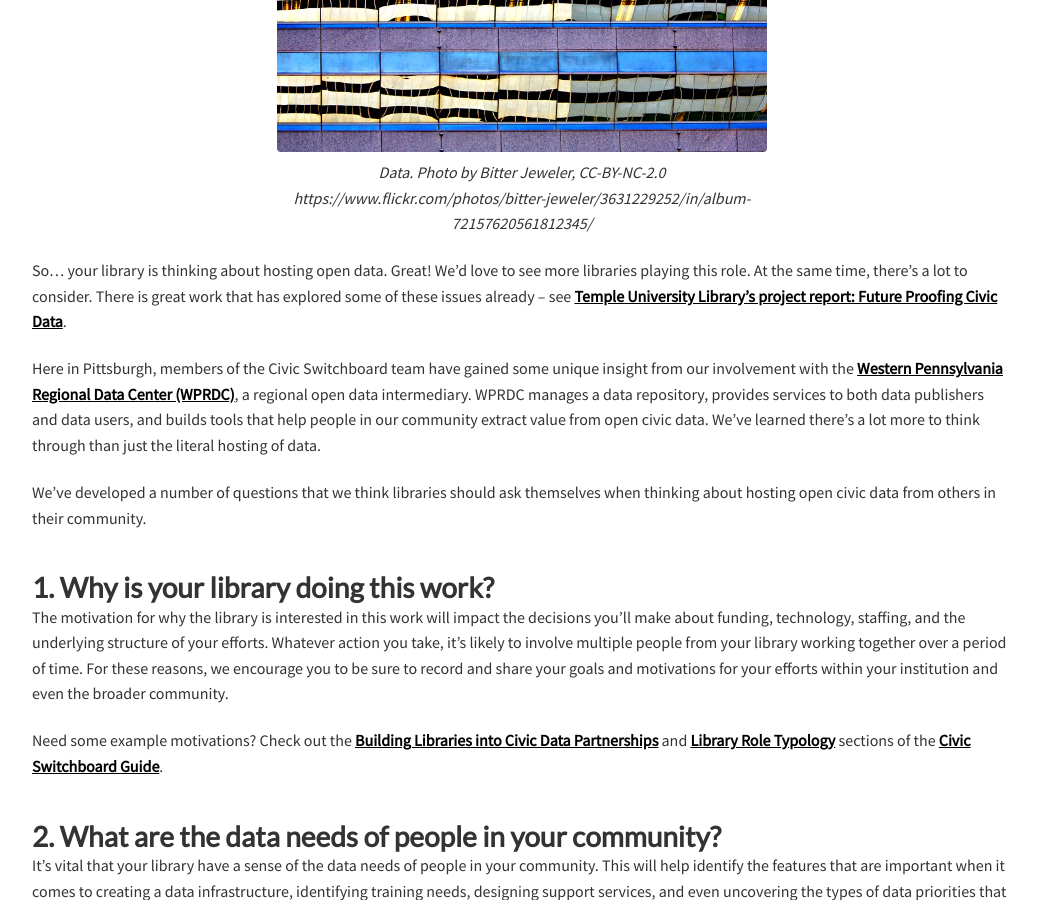
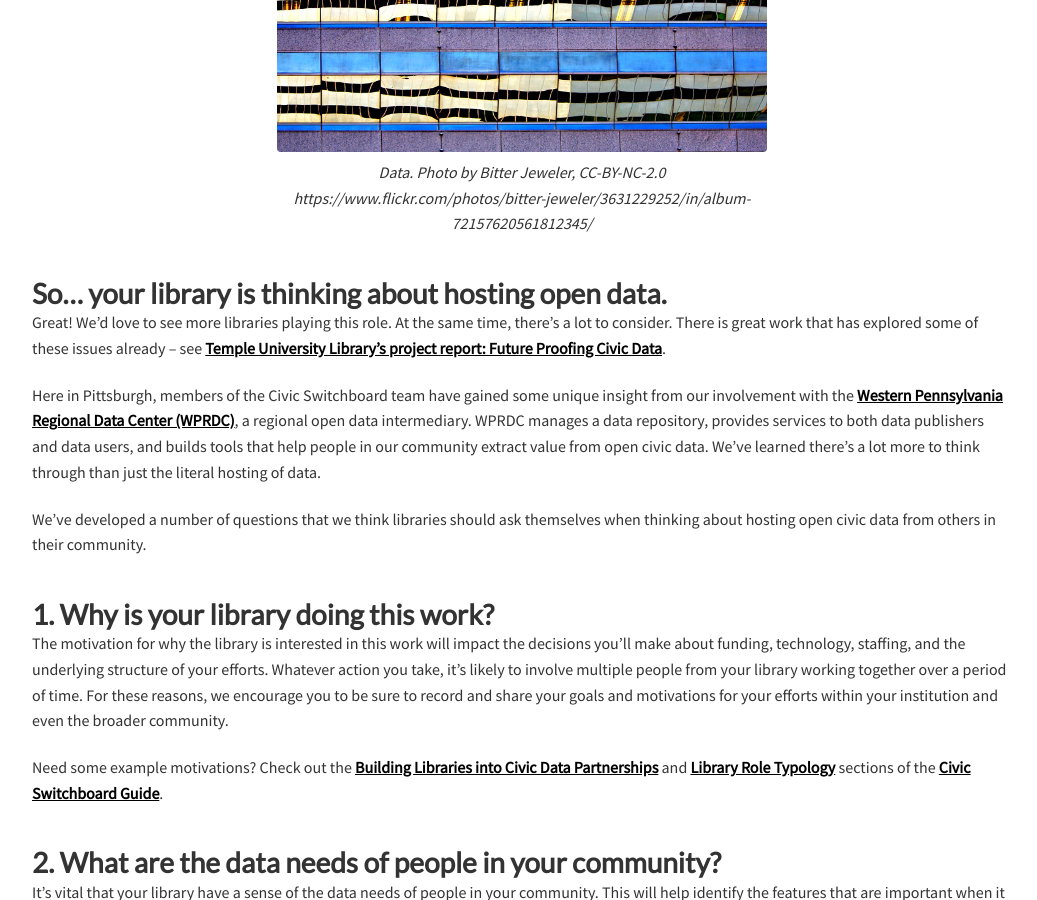
Before and after one commit to civic-switchboard/civic-switchboard.github.io.first, a Jekyll site: the page built from _posts/2019-05-01-post_14.md, in a window 1280 px wide and 900 px high, scrolled down 605 px. Shown: the whole window, without its empty margins (118-1155 px from the left). Built offline with Jekyll 4.4.1, drawn with Linux system fonts in a browser that asks for light colours; nearby versions of some CDN libraries.

Commit message:
update header

```diff
--- a/_posts/2019-05-01-post_14.md
+++ b/_posts/2019-05-01-post_14.md
@@ -12,7 +12,9 @@ Libraries have lots of reasons to be excited about the possibility of hosting op
 
 {% include image.html file="building-window-reflections.jpg" description="building-window-reflections" attribution="Data. Photo by Bitter Jeweler, CC-BY-NC-2.0 https://www.flickr.com/photos/bitter-jeweler/3631229252/in/album-72157620561812345/" %}
 
-So… your library is thinking about hosting open data. Great! We'd love to see more libraries playing this role. At the same time, there's a lot to consider. There is great work that has explored some of these issues already -- see [Temple University Library’s project report: Future Proofing Civic Data](https://drive.google.com/file/d/0B3MMB2pFQdI4MXlkTUhLOGNvdXlIeGViQURmZGQ4S2gxY1lN/view).
+### So… your library is thinking about hosting open data.
+
+Great! We'd love to see more libraries playing this role. At the same time, there's a lot to consider. There is great work that has explored some of these issues already -- see [Temple University Library’s project report: Future Proofing Civic Data](https://drive.google.com/file/d/0B3MMB2pFQdI4MXlkTUhLOGNvdXlIeGViQURmZGQ4S2gxY1lN/view).
 
 Here in Pittsburgh, members of the Civic Switchboard team have gained some unique insight from our involvement with the [Western Pennsylvania Regional Data Center (WPRDC)](http://www.wprdc.org), a regional open data intermediary. WPRDC manages a data repository, provides services to both data publishers and data users, and builds tools that help people in our community extract value from open civic data.  We've learned there's a lot more to think through than just the literal hosting of data.
 
```
